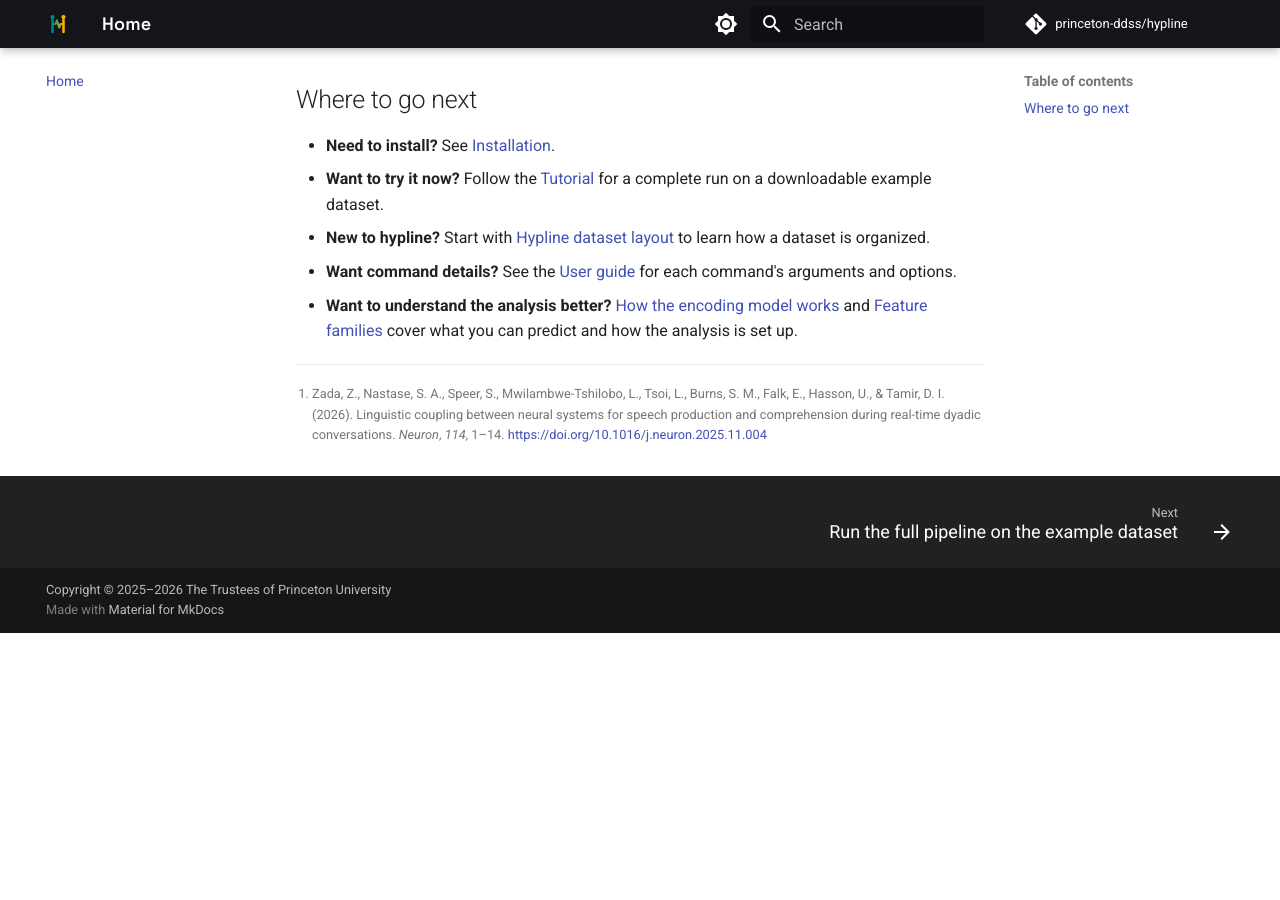
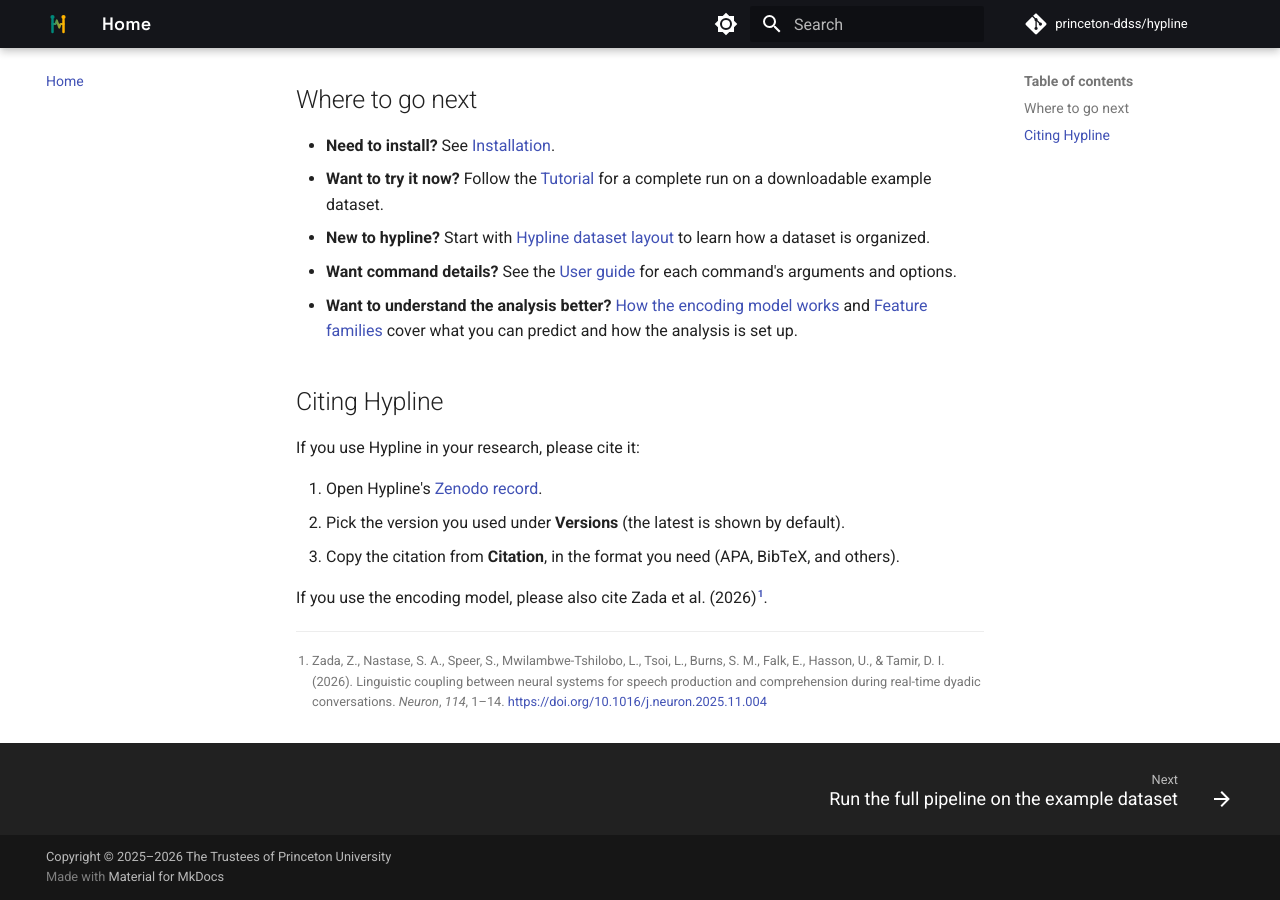
Before and after one commit to princeton-ddss/hypline, an MkDocs documentation site: the page built from docs/mkdocs/index.md, in a window 1280 px wide and 900 px high, scrolled down 925 px. Built offline with MkDocs 1.6.1 and Material for MkDocs 9.7.7, drawn with Linux system fonts in a browser that asks for light colours; comment, search, counter and statistics services are not loaded; the version menu is left out; before the commit the page ends 1558 px from its top, so only the background shows below that.

Commit message:
Add Zenodo DOI badge and citation instructions
Link the concept DOI so the instructions stay valid across releases.
Also ask encoding users to cite Zada et al. (2026).

```diff
--- a/docs/mkdocs/index.md
+++ b/docs/mkdocs/index.md
@@ -33,3 +33,13 @@
   command's arguments and options.
 - **Want to understand the analysis better?** [How the encoding model works](FAQ/how-encoding-works.md)
   and [Feature families](FAQ/feature-families.md) cover what you can predict and how the analysis is set up.
+
+## Citing Hypline
+
+If you use Hypline in your research, please cite it:
+
+1. Open Hypline's [Zenodo record](https://doi.org/10.5281/zenodo.24170111).
+2. Pick the version you used under **Versions** (the latest is shown by default).
+3. Copy the citation from **Citation**, in the format you need (APA, BibTeX, and others).
+
+If you use the encoding model, please also cite Zada et al. (2026)[^zada].
```
Also changed, not shown: README.md.
